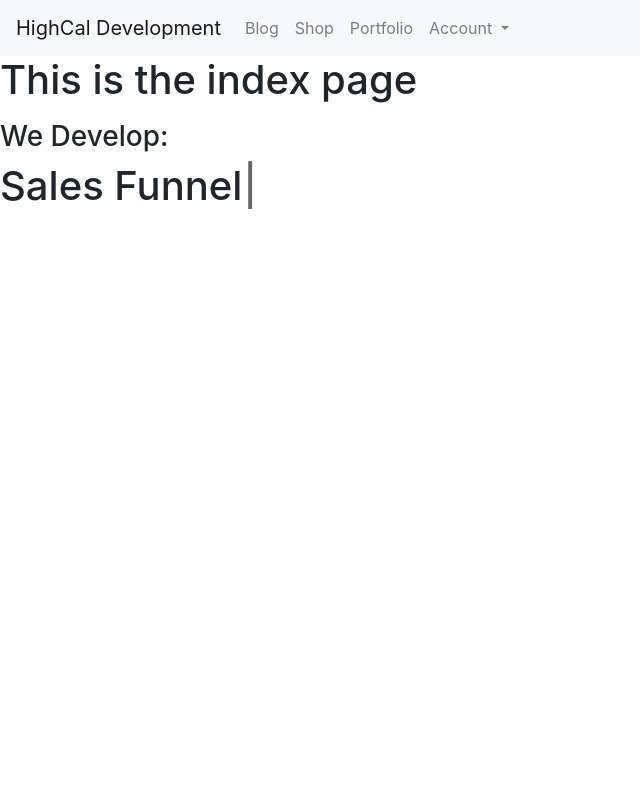
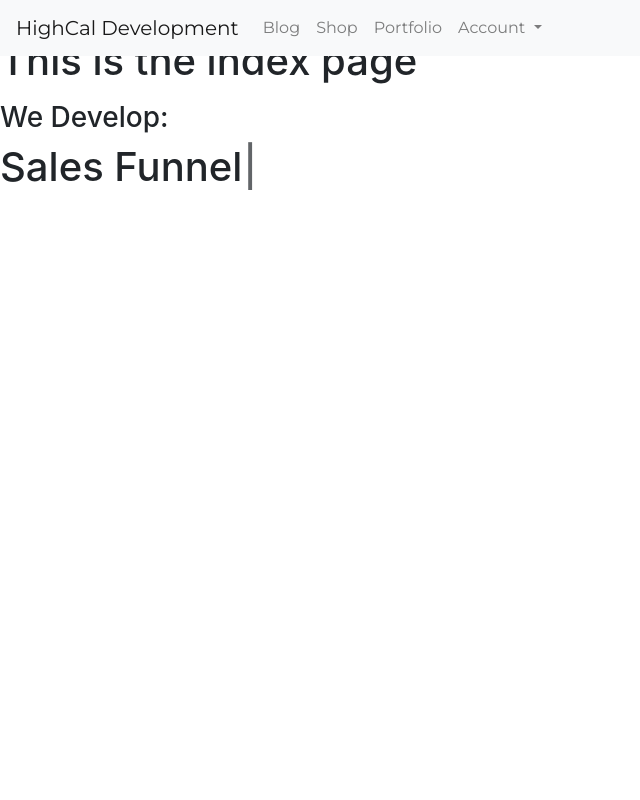
Before and after one commit to connor-blackburn/HighCal, a Django app: page / in a window 1280 px wide. Shown: the whole page, without its empty margins (0-640 px from the left). Run offline with Django 3.2, Linux system fonts and the light colour scheme; some libraries are stand-ins or nearby versions.

Commit message:
google fonts linked into base.html. Universal and navigation styling added to project

```diff
--- a/static/css/main.css
+++ b/static/css/main.css
@@ -1,9 +1,22 @@
 /* ----------------------------------------------------------------------------------------
                                  1. Universsl Styling
  --------------------------------------------------------------------------------------- */
+body, html {
+    margin: 0;
+    padding: 0;
+    height: 100%;
+    overflow-x: hidden;
+}
+/* ----------------------------------------------------------------------------------------
+                                 2. Navigation Styling
+ --------------------------------------------------------------------------------------- */
 
+nav {
+    margin-bottom: -19px;
+    font-family: 'Montserrat';
+}
 /* ----------------------------------------------------------------------------------------
-                                 2. Form Styling
+                                 3. Form Styling
  --------------------------------------------------------------------------------------- */
 
 form {
@@ -11,7 +24,7 @@ form {
 }
 
 /* ----------------------------------------------------------------------------------------
-                                 3. Blog Page
+                                 4. Blog Page
  --------------------------------------------------------------------------------------- */
 
  #blog {
--- a/templates/base.html
+++ b/templates/base.html
@@ -12,6 +12,9 @@
 
     <!-- CSS -->
     <link rel="stylesheet" href="{% static 'css/main.css' %}">
+
+    <!-- Google Fonts - 'Roboto' + 'Montserrat' -->
+    <link href="https://fonts.googleapis.com/css?family=Montserrat|Roboto&display=swap" rel="stylesheet">
 
     <title>{% block title %}{% endblock %}</title>
 </head>
```
